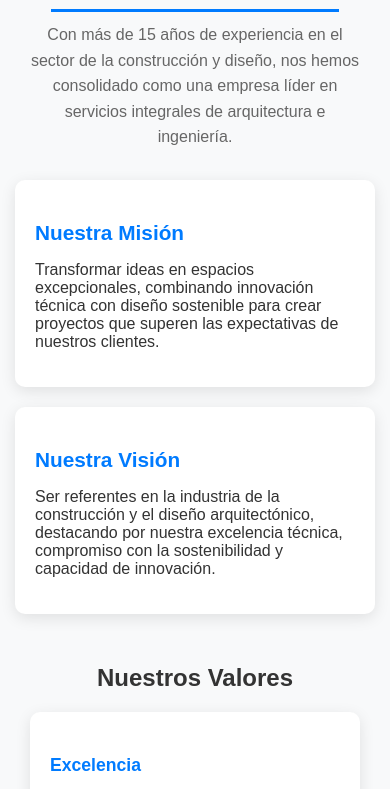
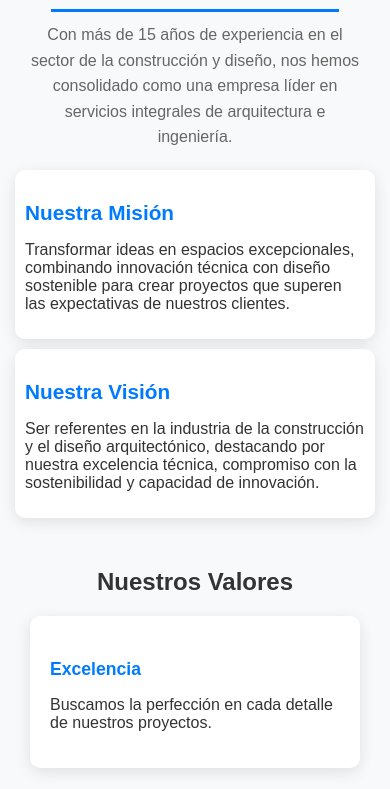
Before and after one commit to DavidGyHS/Corintho, a plain HTML site: page index.html in a window 390 px wide. Shown: the part 5970-6759 px from the top of the page. Drawn offline with Linux system fonts and the light colour scheme.

Commit message:
Add files via upload

```diff
--- a/style.css
+++ b/style.css
@@ -672,17 +672,17 @@ section {
 
     .mission {
         font-size: 1rem;
-        margin-bottom: 30px;
+        margin-bottom: 20px;
         padding: 0 15px;
     }
 
     .about-cards {
         flex-direction: column;
-        gap: 20px;
+        gap: 10px 10px;
     }
 
     .about-card {
-        padding: 20px;
+        padding: 10px 10px;
         margin-bottom: 0;
     }
 
```
